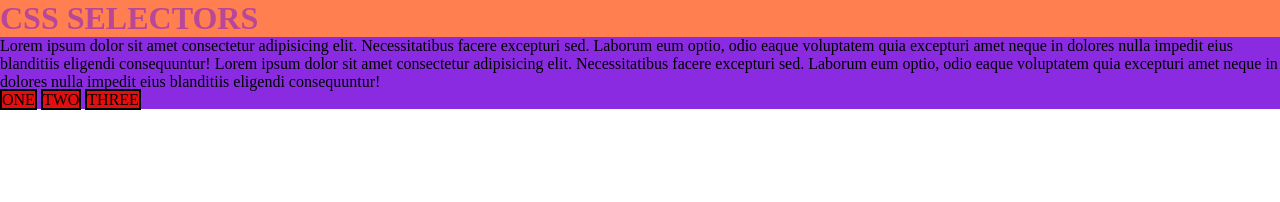
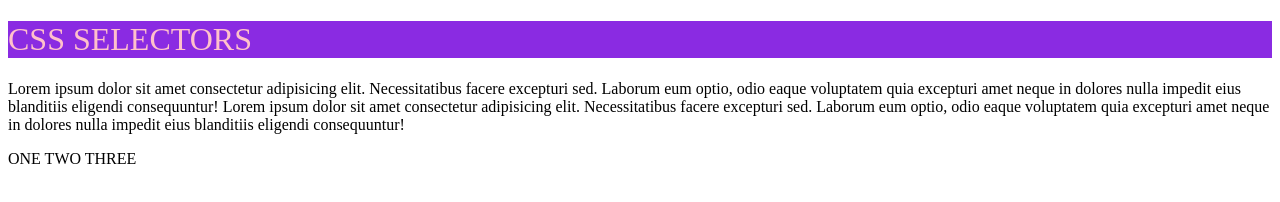
Before and after one commit to areeba-amirr/CSS, a plain HTML site: page CssSelectors.html in a window 1280 px wide. Drawn offline with Linux system fonts and the light colour scheme.

Commit message:
Prectioce set 1

```diff
--- a/Style.css
+++ b/Style.css
@@ -3,7 +3,7 @@
   background-color: bisque;
 } */
 /* CSS SELECTORS */
-h1 {
+/* h1 {
   color: rgb(184, 71, 152);
 }
 div {
@@ -19,4 +19,19 @@ div {
 * {
   margin: 0;
   padding: 0;
+} */
+/* PRACTICE SET 1 */
+/* .red {
+  background-color: red;
+  color: white;
+} */
+/* .one {
+  background-color: aqua;
+  border: 3px solid palevioletred;
+} */
+#first {
+  background-color: blueviolet;
+  color: pink;
+  font-weight: 200;
+  font-family: "Times New Roman", Times, serif;
 }
```
Also changed, not shown: PracticeSet1.html (added, +32 -0 lines).
